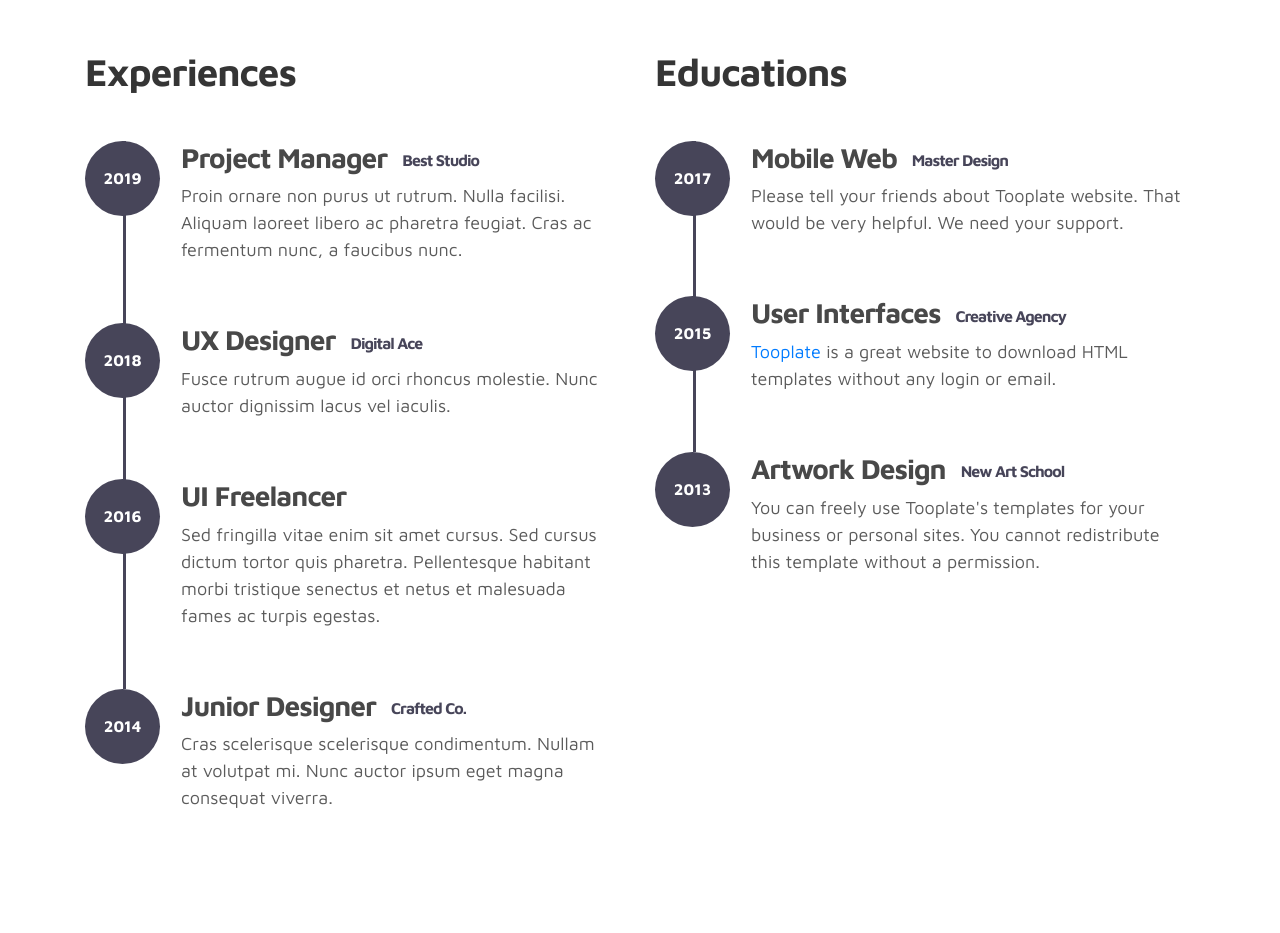
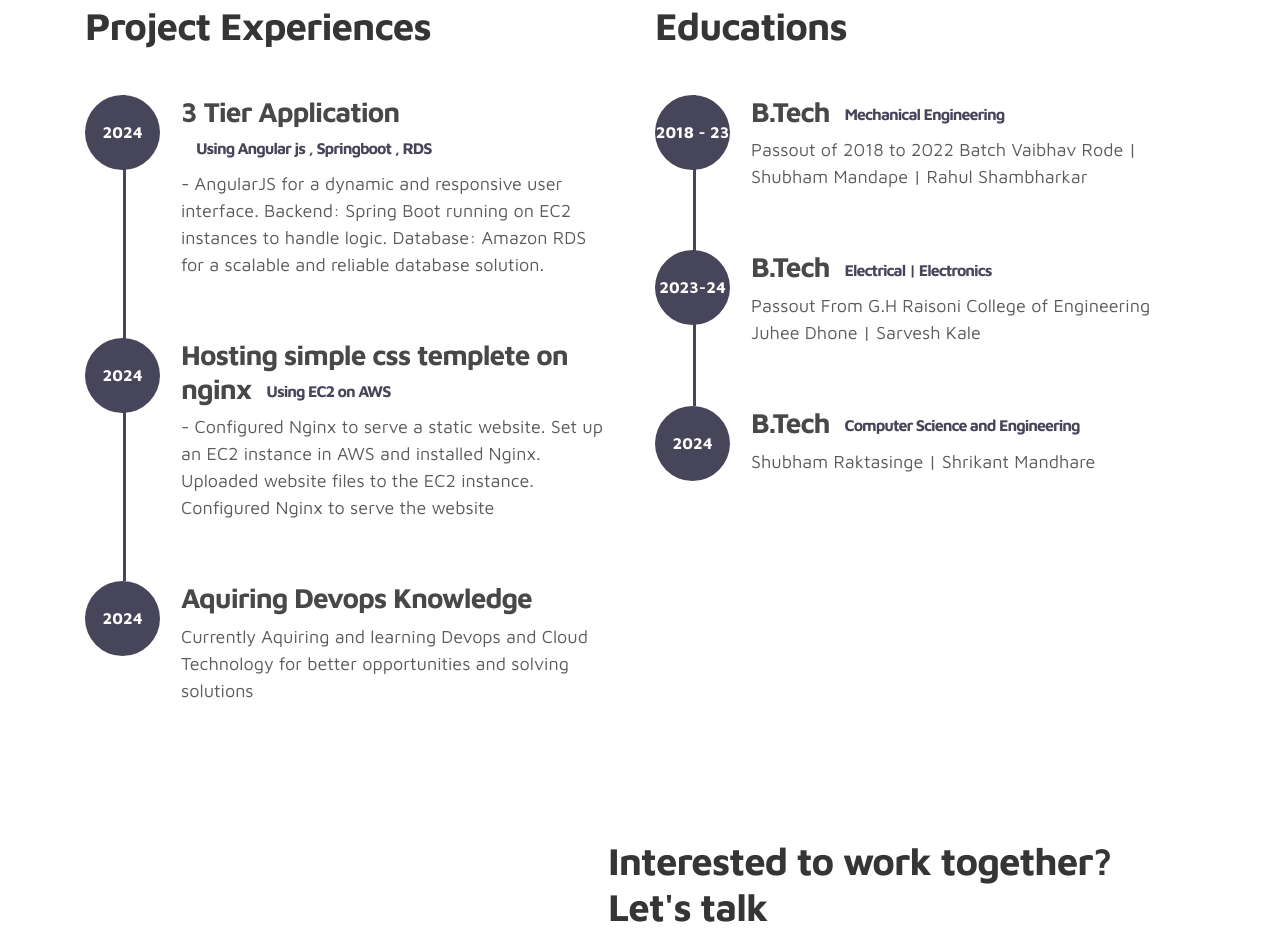
Before and after one commit to ShubhamRaktasinge666/portfolio, a plain HTML site: page index.html in a window 1280 px wide. Shown: the part 1586-2519 px from the top of the page. Drawn offline with Linux system fonts and the light colour scheme; grey boxes are pictures that could not be loaded.

Commit message:
modified index.html

```diff
--- a/index.html
+++ b/index.html
@@ -6,7 +6,7 @@
     <meta name="description" content="">
     <meta name="author" content="">
 
-    <title>Marvel HTML Bootstrap 4 Template</title>
+    <title>Project Contributors portfolio</title>
 
     <link rel="stylesheet" href="css/bootstrap.min.css">
     <link rel="stylesheet" href="css/unicons.css">
@@ -29,7 +29,7 @@ https://www.tooplate.com/view/2115-marvel
     <!-- MENU -->
     <nav class="navbar navbar-expand-sm navbar-light">
         <div class="container">
-            <a class="navbar-brand" href="index.html"><i class='uil uil-user'></i> Marvel</a>
+            <a class="navbar-brand" href="index.html"><i class='uil uil-user'></i> Admin</a>
 
             <button class="navbar-toggler" type="button" data-toggle="collapse" data-target="#navbarNav" aria-controls="navbarNav" aria-expanded="false"
                 aria-label="Toggle navigation">
@@ -47,7 +47,7 @@ https://www.tooplate.com/view/2115-marvel
                         <a href="#project" class="nav-link"><span data-hover="Projects">Projects</span></a>
                     </li>
                     <li class="nav-item">
-                        <a href="#resume" class="nav-link"><span data-hover="Resume">Resume</span></a>
+                        <a href="#resume" class="nav-link"><span data-hover="Resume">Admin Resume</span></a>
                     </li>
                     <li class="nav-item">
                         <a href="#contact" class="nav-link"><span data-hover="Contact">Contact</span></a>
@@ -73,17 +73,17 @@ https://www.tooplate.com/view/2115-marvel
 
                 <div class="col-lg-7 col-md-12 col-12 d-flex align-items-center">
                     <div class="about-text">
-                        <small class="small-text">Welcome to <span class="mobile-block">my portfolio website!</span></small>
+                        <small class="small-text">Welcome to <span class="mobile-block">our portfolio website!</span></small>
                         <h1 class="animated animated-text">
-                            <span class="mr-2">Hey folks, I'm</span>
+                            <span class="mr-2">Hey Friends, We</span>
                                 <div class="animated-info">
-                                    <span class="animated-item">Marvel Sann</span>
-                                    <span class="animated-item">Web Designer</span>
-                                    <span class="animated-item">UI Specialist</span>
+                                    <span class="animated-item">are</span>
+                                    <span class="animated-item">Project</span>
+                                    <span class="animated-item">Contributors</span>
                                 </div>
                         </h1>
 
-                        <p>Building a successful product is a challenge. I am highly energetic in user experience design, interfaces and web development.</p>
+                        <p>Building a successful Contribution is a challenge. We are highly energetic in Devops and Cloud Technology</p>
 
                         <div class="custom-btn-group mt-4">
                           <a href="#" class="btn mr-lg-2 custom-btn"><i class='uil uil-file-alt'></i> Download Resume</a>
@@ -110,7 +110,7 @@ https://www.tooplate.com/view/2115-marvel
                   <div class="col-lg-11 text-center mx-auto col-12">
 
                       <div class="col-lg-8 mx-auto">
-                        <h2>Things I have designed for digital media agencies</h2>
+                        <h2>Our Contributors Picture</h2>
                       </div>
 
                       <div class="owl-carousel owl-theme">
@@ -156,48 +156,45 @@ https://www.tooplate.com/view/2115-marvel
             <div class="row">
 
                 <div class="col-lg-6 col-12">
-                  <h2 class="mb-4">Experiences</h2>
+                  <h2 class="mb-4">Project Experiences</h2>
 
                     <div class="timeline">
                         <div class="timeline-wrapper">
                              <div class="timeline-yr">
-                                  <span>2019</span>
+                                  <span>2024</span>
                              </div>
                              <div class="timeline-info">
-                                  <h3><span>Project Manager</span><small>Best Studio</small></h3>
-                                  <p>Proin ornare non purus ut rutrum. Nulla facilisi. Aliquam laoreet libero ac pharetra feugiat. Cras ac fermentum nunc, a faucibus nunc.</p>
+                                  <h3><span>3 Tier Application</span><small>Using Angular js , Springboot , RDS</small></h3>
+                                  <p>- AngularJS for a dynamic and responsive user interface. Backend:
+                                    Spring Boot running on EC2 instances to handle logic. Database:
+                                    Amazon RDS for a scalable and reliable database solution.
+                                    </p>
                              </div>
                         </div>
 
                         <div class="timeline-wrapper">
                             <div class="timeline-yr">
-                                <span>2018</span>
+                                <span>2024</span>
                             </div>
                             <div class="timeline-info">
-                                <h3><span>UX Designer</span><small>Digital Ace</small></h3>
-                                <p>Fusce rutrum augue id orci rhoncus molestie. Nunc auctor dignissim lacus vel iaculis.</p>
+                                <h3><span>Hosting simple css templete on nginx</span><small>Using EC2 on AWS</small></h3>
+                                <p>- Configured Nginx to serve a static website. Set up an EC2 instance
+                                  in AWS and installed Nginx. Uploaded website files to the EC2
+                                  instance. Configured Nginx to serve the website</p>
                             </div>
                         </div>
 
                         <div class="timeline-wrapper">
                             <div class="timeline-yr">
-                                <span>2016</span>
+                                <span>2024</span>
                             </div>
                             <div class="timeline-info">
-                                <h3><span>UI Freelancer</h3>
-                                <p>Sed fringilla vitae enim sit amet cursus. Sed cursus dictum tortor quis pharetra. Pellentesque habitant morbi tristique senectus et netus et malesuada fames ac turpis egestas.</p>
+                                <h3><span>Aquiring Devops Knowledge</h3>
+                                <p>Currently Aquiring and learning Devops and Cloud Technology for better opportunities and solving solutions</p>
                             </div>
                         </div>
 
-                        <div class="timeline-wrapper">
-                            <div class="timeline-yr">
-                                <span>2014</span>
-                            </div>
-                            <div class="timeline-info">
-                                <h3><span>Junior Designer<small>Crafted Co.</small></h3>
-                                <p>Cras scelerisque scelerisque condimentum. Nullam at volutpat mi. Nunc auctor ipsum eget magna consequat viverra.</p>
-                            </div>
-                        </div>
+
 
                     </div>
                 </div>
@@ -208,31 +205,31 @@ https://www.tooplate.com/view/2115-marvel
                     <div class="timeline">
                         <div class="timeline-wrapper">
                              <div class="timeline-yr">
-                                  <span>2017</span>
+                                  <span>2018 - 23</span>
                              </div>
                              <div class="timeline-info">
-                                  <h3><span>Mobile Web</span><small>Master Design</small></h3>
-                                  <p>Please tell your friends about Tooplate website. That would be very helpful. We need your support.</p>
+                                  <h3><span>B.Tech</span><small>Mechanical Engineering</small></h3>
+                                  <p>Passout of 2018 to 2022 Batch Vaibhav Rode | Shubham Mandape | Rahul Shambharkar</p>
                              </div>
                         </div>
 
                         <div class="timeline-wrapper">
                             <div class="timeline-yr">
-                                <span>2015</span>
+                                <span>2023-24</span>
                             </div>
                             <div class="timeline-info">
-                                <h3><span>User Interfaces</span><small>Creative Agency</small></h3>
-                                <p><a rel="nofollow" href="https://www.facebook.com/tooplate">Tooplate</a> is a great website to download HTML templates without any login or email.</p>
+                                <h3><span>B.Tech</span><small>Electrical | Electronics</small></h3>
+                                <p><a rel="nofollow" href="https://www.facebook.com/tooplate"></a>Passout From G.H Raisoni College of Engineering Juhee Dhone | Sarvesh Kale</p>
                             </div>
                         </div>
 
                         <div class="timeline-wrapper">
                             <div class="timeline-yr">
-                                <span>2013</span>
+                                <span>2024</span>
                             </div>
                             <div class="timeline-info">
-                                <h3><span>Artwork Design</span><small>New Art School</small></h3>
-                                <p>You can freely use Tooplate's templates for your business or personal sites. You cannot redistribute this template without a permission.</p>
+                                <h3><span>B.Tech</span><small>Computer Science and Engineering</small></h3>
+                                <p>Shubham Raktasinge | Shrikant Mandhare</p>
                             </div>
                         </div>
 
@@ -298,19 +295,7 @@ https://www.tooplate.com/view/2115-marvel
       </div>
     </section>
 
-    <!-- FOOTER -->
-     <footer class="footer py-5">
-          <div class="container">
-               <div class="row">
 
-                    <div class="col-lg-12 col-12">
-                        <p class="copyright-text text-center">Copyright &copy; 2019 Company Name . All rights reserved</p>
-                        <p class="copyright-text text-center">Designed by <a rel="nofollow" href="https://www.facebook.com/tooplate">Tooplate</a></p>
-                    </div>
-
-               </div>
-          </div>
-     </footer>
 
     <script src="js/jquery-3.3.1.min.js"></script>
     <script src="js/popper.min.js"></script>
```
